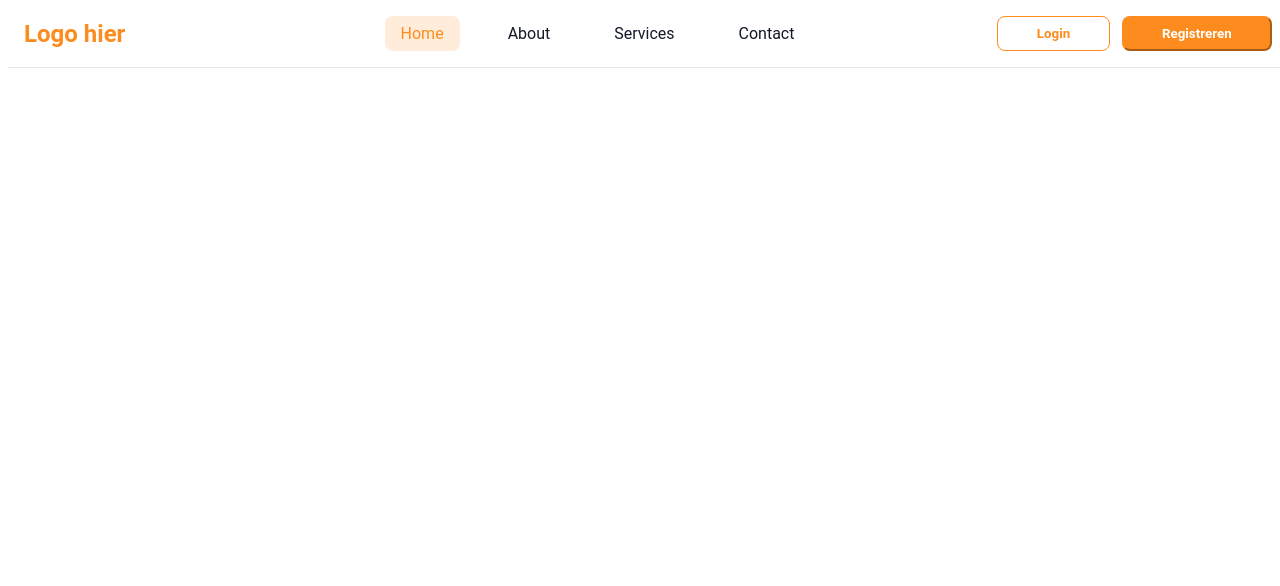
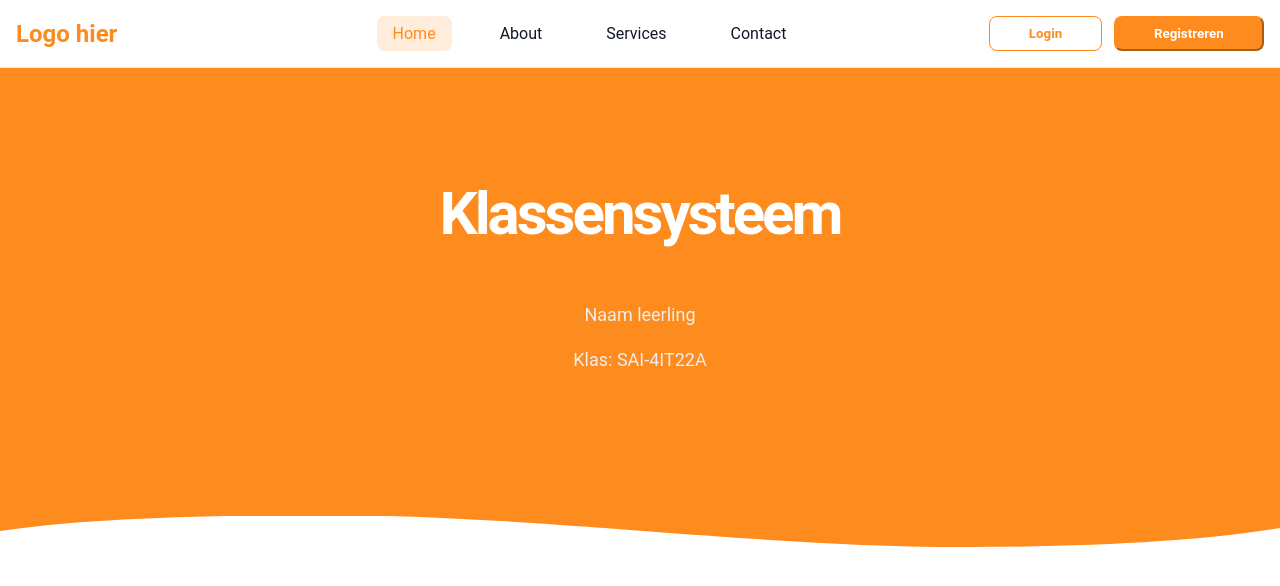
Before and after one commit to morrisvdbeek/KlassenSysteem, a Vue app in the folder KlassenSysteem/klassensysteem.client/: page / in a window 1280 px wide. Shown: the top 586 px of the page. Built offline with nearby package versions, Linux system fonts and the light colour scheme.

Commit message:
welkoms message complete

```diff
--- /dev/null
+++ b/KlassenSysteem/klassensysteem.client/src/app/main/css/welcome-section.css
@@ -0,0 +1,169 @@
+.relative {
+  position: relative;
+}
+
+.overflow-hidden {
+  overflow: hidden;
+}
+
+.welcome-section {
+  background-color: #fd8b1d;
+  text-align: center;
+}
+
+.stat-item dd {
+  text-align: center !important;
+}
+
+.py-24 {
+  padding-top: 6rem;
+  padding-bottom: 6rem;
+}
+
+.sm\:py-32 {
+  padding-top: 8rem;
+  padding-bottom: 8rem;
+}
+
+.absolute {
+  position: absolute;
+}
+
+.inset-0 {
+  top: 0;
+  right: 0;
+  bottom: 0;
+  left: 0;
+}
+
+.h-full {
+  height: 100%;
+}
+
+.w-full {
+  width: 100%;
+}
+
+.object-cover {
+  object-fit: cover;
+}
+
+.object-right {
+  object-position: right;
+}
+
+.md\:object-center {
+  object-position: center;
+}
+
+.bg-gradient-to-tr {
+  background: linear-gradient(to top right, #ff4694, #776fff);
+}
+
+.opacity-20 {
+  opacity: 0.2;
+}
+
+.blur-3xl {
+  filter: blur(64px);
+}
+
+.text-4xl {
+  font-size: 2.25rem;
+  font-weight: bold;
+  color: white;
+}
+
+.tracking-tight {
+  letter-spacing: -0.05em;
+}
+
+.sm\:text-6xl {
+  font-size: 3.75rem;
+}
+
+.text-lg {
+  font-size: 1.125rem;
+}
+
+.leading-8 {
+  line-height: 2rem;
+}
+
+.mt-6 {
+  margin-top: 1.5rem;
+}
+
+.grid {
+  display: grid;
+}
+
+.gap-x-8 {
+  grid-column-gap: 2rem;
+}
+
+.gap-y-6 {
+  grid-row-gap: 1.5rem;
+}
+
+.md\:flex {
+  display: flex;
+}
+
+.text-base {
+  font-size: 1rem;
+}
+
+.font-semibold {
+  font-weight: 600;
+}
+
+.mt-16 {
+  margin-top: 4rem;
+}
+
+.sm\:grid-cols-2 {
+  grid-template-columns: repeat(2, minmax(0, 1fr));
+}
+
+.lg\:grid-cols-4 {
+  grid-template-columns: repeat(4, minmax(0, 1fr));
+}
+
+a {
+  text-decoration: none;
+  color: white;
+}
+
+a:hover {
+  text-decoration: underline;
+}
+
+.text-2xl {
+  font-size: 1.5rem;
+}
+
+.font-bold {
+  font-weight: bold;
+}
+
+.leading-9 {
+  line-height: 2.25rem;
+}
+
+.tracking-tight {
+  letter-spacing: -0.05em;
+}
+
+.mx-auto {
+  margin-left: auto;
+  margin-right: auto;
+}
+
+.text-white {
+  color: white !important;
+}
+
+.text-gray-300 {
+  color: #eeeeee !important;
+}
--- a/KlassenSysteem/klassensysteem.client/src/app/main/views/App.vue
+++ b/KlassenSysteem/klassensysteem.client/src/app/main/views/App.vue
@@ -1,7 +1,52 @@
 <script setup lang="ts">
 import navBar from "@/shared/components/nav-balk.vue";
+import "../css/welcome-section.css";
 </script>
 
 <template>
   <navBar />
+  <div
+    class="welcome-section relative overflow-hidden bg-gray-900 py-24 sm:py-32"
+  >
+    <div class="mx-auto max-w-7xl px-6 lg:px-8">
+      <div class="mx-auto max-w-2xl lg:mx-0">
+        <h2 class="text-4xl font-bold tracking-tight text-white sm:text-6xl">
+          Klassensysteem
+        </h2>
+        <p class="mt-6 text-lg leading-8 text-gray-300">Naam leerling</p>
+        <!-- TODO: Naam bepalen na inloggen-->
+        <p class="text-lg text-gray-300">Klas: SAI-4IT22A</p>
+        <!-- TODO: Klas bepalen na inloggen-->
+      </div>
+      <div class="mx-auto mt-10 max-w-2xl lg:mx-0 lg:max-w-none"></div>
+    </div>
+  </div>
+  <svg
+    class="hidden xl:block rotate-180"
+    viewBox="0 0 3840 96"
+    preserveAspectRatio="none"
+  >
+    <g id="Page-1">
+      <g id="Artboard-Copy-3" transform="translate(0.000000, -2328.000000)">
+        <g
+          id="style-element/wave/wave-D"
+          transform="translate(0.000000, 2328.000000)"
+        >
+          <path
+            d="M3840,96 L0,96 L0,56.8695652 C226.666667,18.9565217 546.666667,0 960,0 C1156.94118,0 1356.90934,9.68636678 1558.94298,22.9054085 L1584.20788,24.5757429 L1609.49387,26.2802052 L1634.80054,28.0161244 L1660.12748,29.7808296 L1685.47426,31.5716501 L1710.84047,33.3859149 L1736.22569,35.2209532 L1761.62951,37.074094 L1812.49125,40.824 L1850.96631,43.685184 L1960.36264,51.8498416 L1999.5204,54.7540967 L2025.64431,56.6784755 L2051.78267,58.5900992 L2077.93505,60.4861199 L2104.101,62.36369 L2136.82685,64.6803682 L2136.82685,64.6803682 L2169.57233,66.958206 L2195.78228,68.7487736 L2221.03243,70.4435074 C2439.91236,84.9982223 2659.95618,96 2880,96 C2897.33333,96 2914.48533,95.9744 2931.456,95.9232 L2956.776,95.8272 C3351.32533,94.0224 3645.73333,78.08 3840,48 L3840,96 Z"
+            id="Wave"
+            fill="#fd8b1d"
+          ></path>
+        </g>
+      </g>
+    </g>
+  </svg>
 </template>
+
+<style scoped>
+.rotate-180 {
+  transform: rotate(180deg);
+  fill: #fd8b1d;
+  margin-top: -1px;
+}
+</style>
--- a/KlassenSysteem/klassensysteem.client/src/assets/css/main.css
+++ b/KlassenSysteem/klassensysteem.client/src/assets/css/main.css
@@ -1,6 +1,18 @@
-/* General styles */
 * {
   font-family: "Roboto", sans-serif;
+}
+
+html,
+body {
+  margin: 0;
+  padding: 0;
+  width: 100%;
+  height: 100%;
+  box-sizing: border-box;
+}
+
+* {
+  box-sizing: border-box; /* Zorgt ervoor dat padding niet de breedte beïnvloedt */
 }
 
 h1 {
```
